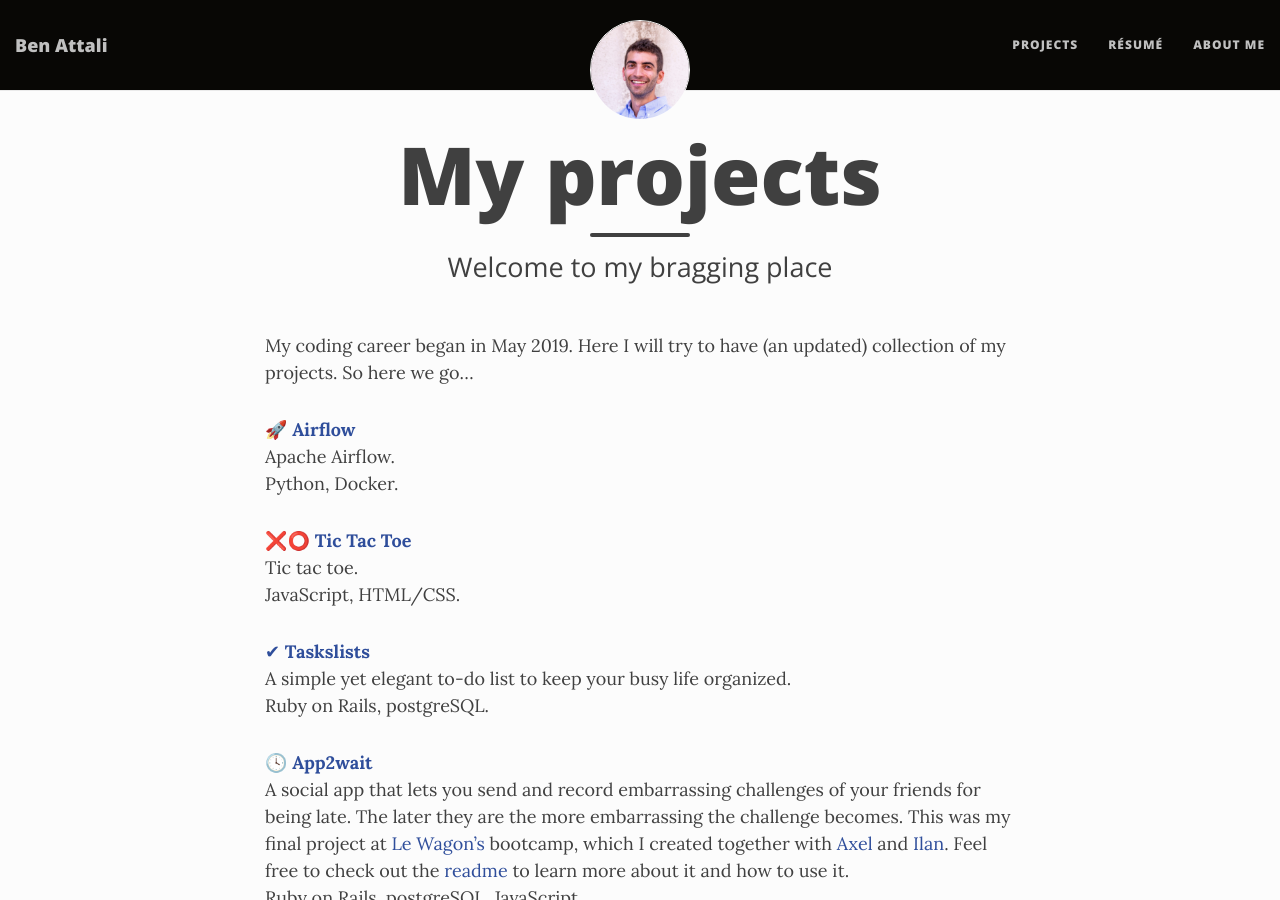
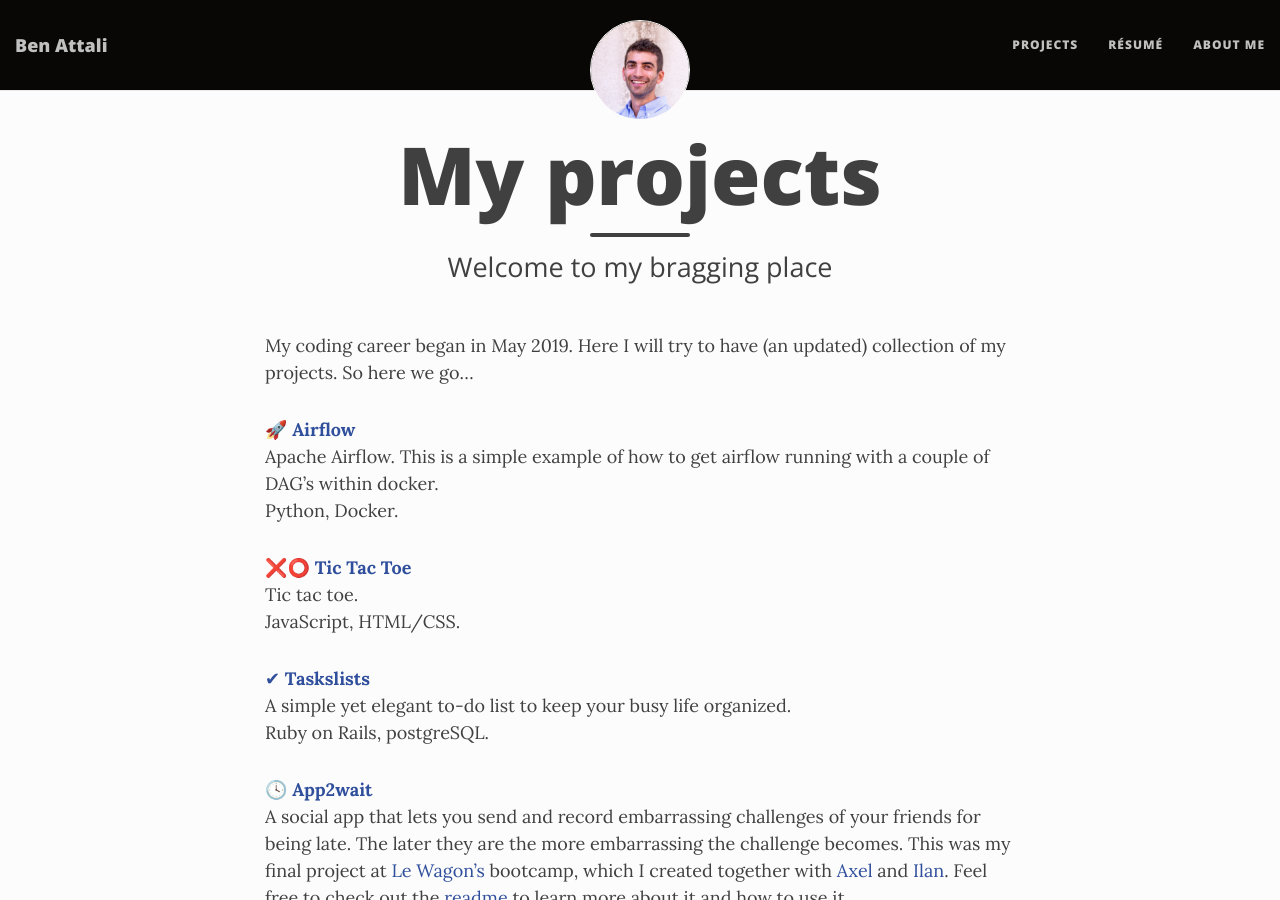
Before and after one commit to benattali/benattali.github.io, a Jekyll site: the page built from projects.md, in a window 1280 px wide and 900 px high. Built offline with Jekyll 4.4.1, drawn with Linux system fonts in a browser that asks for light colours; nearby versions of some CDN libraries.

Commit message:
Update projects.md

```diff
--- a/projects.md
+++ b/projects.md
@@ -8,7 +8,7 @@ comments: true
 My coding career began in May 2019. Here I will try to have (an updated) collection of my projects. So here we go...
 
 <a href="https://github.com/benattali/airflow-with-docker" target="_blank">🚀 <strong>Airflow</strong></a>
-  Apache Airflow.
+  Apache Airflow. This is a simple example of how to get airflow running with a couple of DAG's within docker.
   Python, Docker.
 
 <a href="https://benattali.com/tic-tac-toe/" target="_blank">❌⭕ <strong>Tic Tac Toe</strong></a>
```
